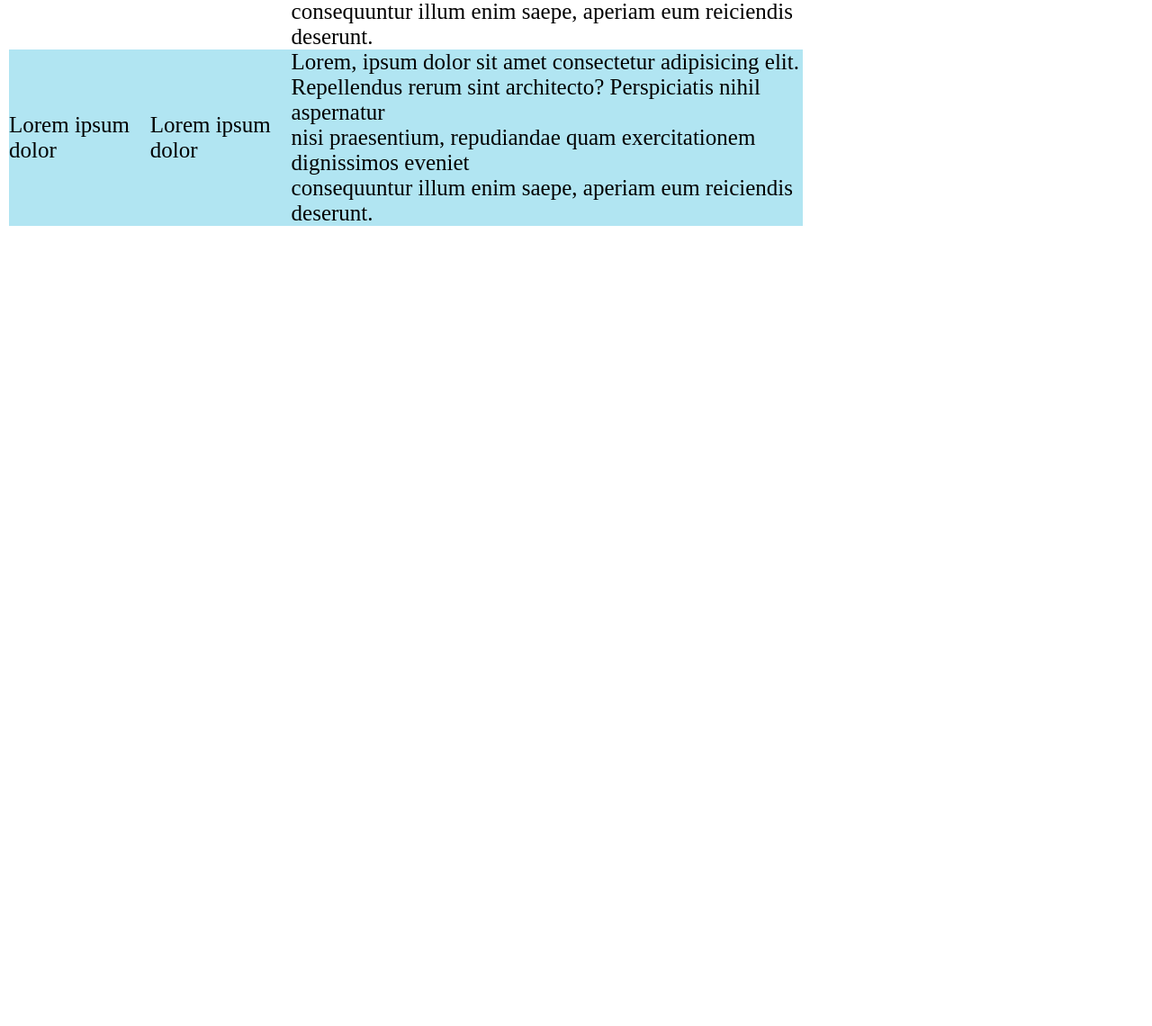
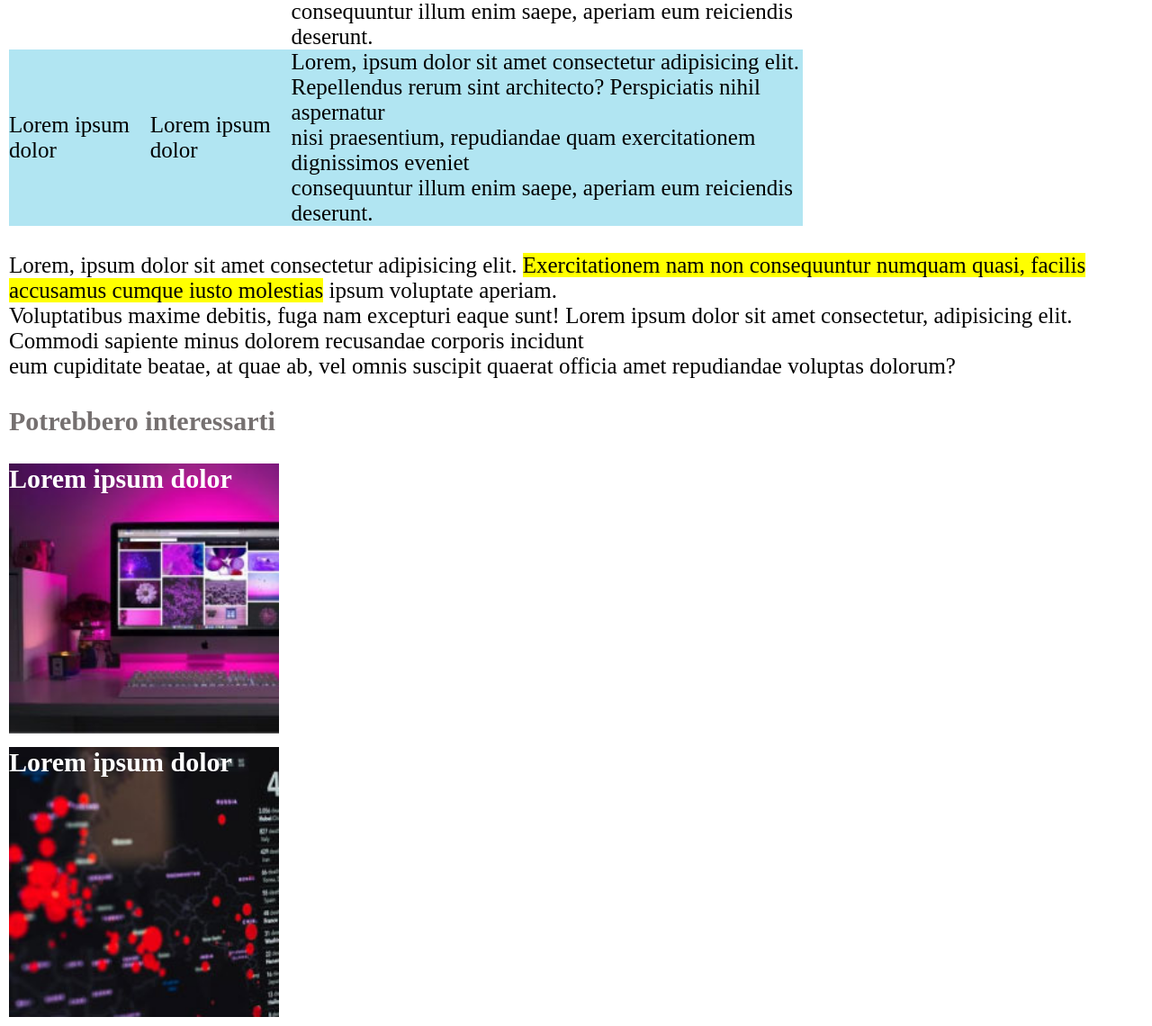
Before and after one commit to DavideCiammetti/html-css-booleaner, a plain HTML site: page index.html in a window 1280 px wide. Shown: the part 2037-3177 px from the top of the page at 90% size. Before the commit the page ends 2298 px from the top, so only its background shows below. Drawn offline with Linux system fonts and the light colour scheme.

Commit message:
fear: creazione footer con foto ed h3

```diff
--- a/index.html
+++ b/index.html
@@ -39,7 +39,7 @@
         <section>
             <div class="second-section">
                 <p>Lorem ipsum dolor sit amet consectetur adipisicing elit. Commodi quis repellendus voluptatem <br>
-                   asperiores <span>consequuntur animi quam, inventore reprehenderit</span> magnam, cum voluptas necessitatibus nobis.<br>
+                   asperiores <span class="evid-span">consequuntur animi quam, inventore reprehenderit</span> magnam, cum voluptas necessitatibus nobis.<br>
                    Eveniet rerum dolores doloremque nostrum quae neque!</p>
             </div>
                 <!-- implemento la lista -->
@@ -88,12 +88,28 @@
                             Repellendus rerum sint architecto? Perspiciatis nihil aspernatur<br>
                             nisi praesentium, repudiandae quam exercitationem dignissimos eveniet<br>
                             consequuntur illum enim saepe, aperiam eum reiciendis deserunt.</td>
-
                     </tr>
                 </tbody>
             </table>
+
+            <div class="undertable-parag">
+                <p>Lorem, ipsum dolor sit amet consectetur adipisicing elit. <span class="evid-span">Exercitationem nam non consequuntur numquam quasi, facilis accusamus cumque iusto molestias</span> ipsum voluptate aperiam.<br>
+                    Voluptatibus maxime debitis, fuga nam excepturi eaque sunt!
+                    Lorem ipsum dolor sit amet consectetur, adipisicing elit. Commodi sapiente minus dolorem recusandae corporis incidunt<br>
+                    eum cupiditate beatae, at quae ab, vel omnis suscipit quaerat officia amet repudiandae voluptas dolorum?</p>
+            </div>
          </section>
          <!-- /inizio terza section (4)-->
+
+         <!-- inizio footer (5)-->
+         <footer>
+            <div class="footer-div">
+                <h3>Potrebbero interessarti</h3>
+                <h3 class="over-img-1"> Lorem ipsum dolor</h3>
+                <h3 class="over-img-2">Lorem ipsum dolor</h3>
+            </div>
+         </footer>
+         <!-- inizio footer (5)-->
     </main>
 </body>
 </html>
--- a/style.css
+++ b/style.css
@@ -2,6 +2,10 @@
     margin: 0;
     padding: 0;
     box-sizing: border-box;
+}
+
+p{
+    font-size: 25px;
 }
 /**
     header (1)
@@ -72,11 +76,7 @@ section (2)
 section (3)
 **/
 
-.second-section p{
-    font-size: 25px;
-}
-
-.second-section span{
+.evid-span{
     background-color: yellow;
 }
 
@@ -113,6 +113,39 @@ section (4)
     background-color: #b1e5f2;
 }
 
+.undertable-parag{
+    margin-top: 30px;
+}
 /**
 section (4)
 **/
+
+/**
+footer (5)
+**/
+
+h3{
+    color: rgb(117, 112, 112);
+    font-size: 30px;
+    margin-top: 30px;
+}
+
+.over-img-1{
+    color: white;
+    background-image: url("image/monitor.jpg");
+    width: 300px;
+    height: 300px;
+    background-size: cover;
+}
+
+.over-img-2{
+    color: white;
+    background-image: url("image/graph.jpg");
+    margin-top: 15px;
+    width: 300px;
+    height: 300px;
+    background-size: cover;
+}
+/**
+footer (5)
+**/
```
